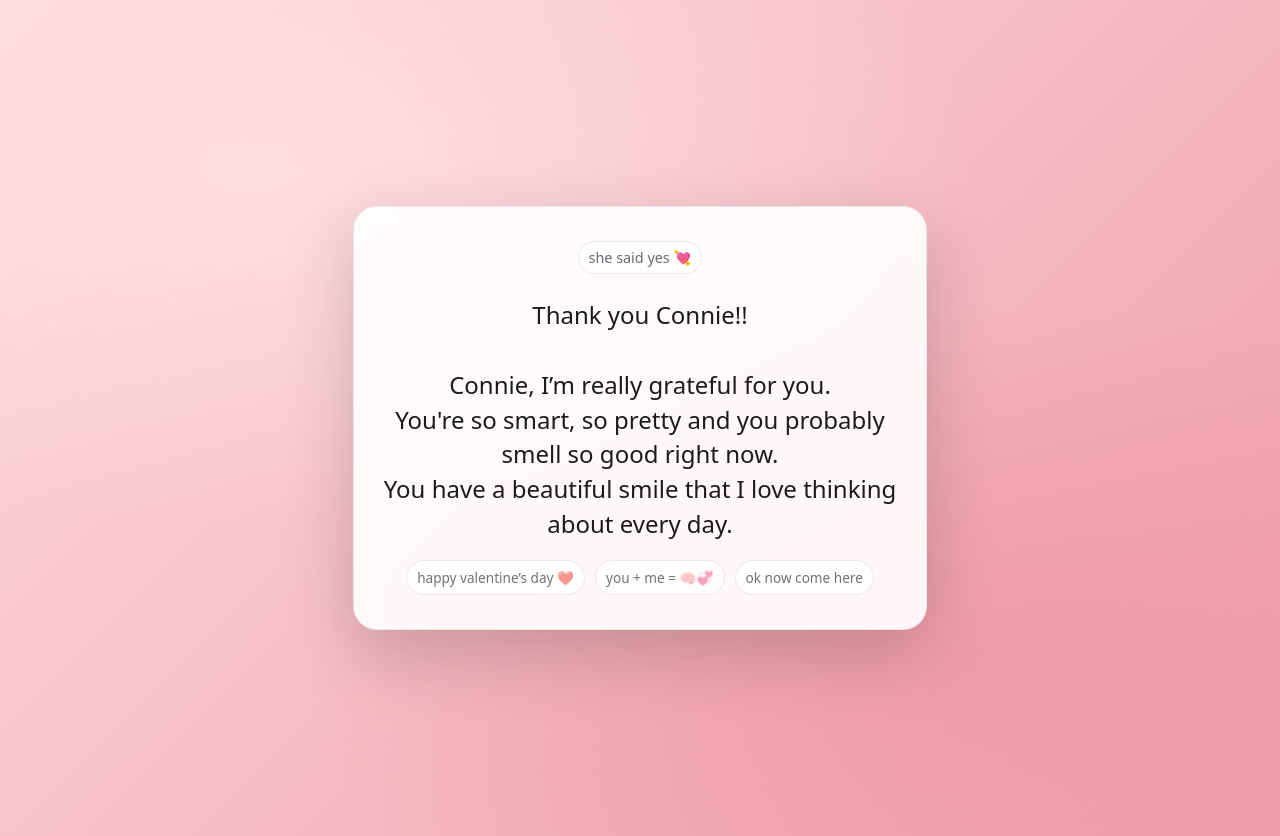
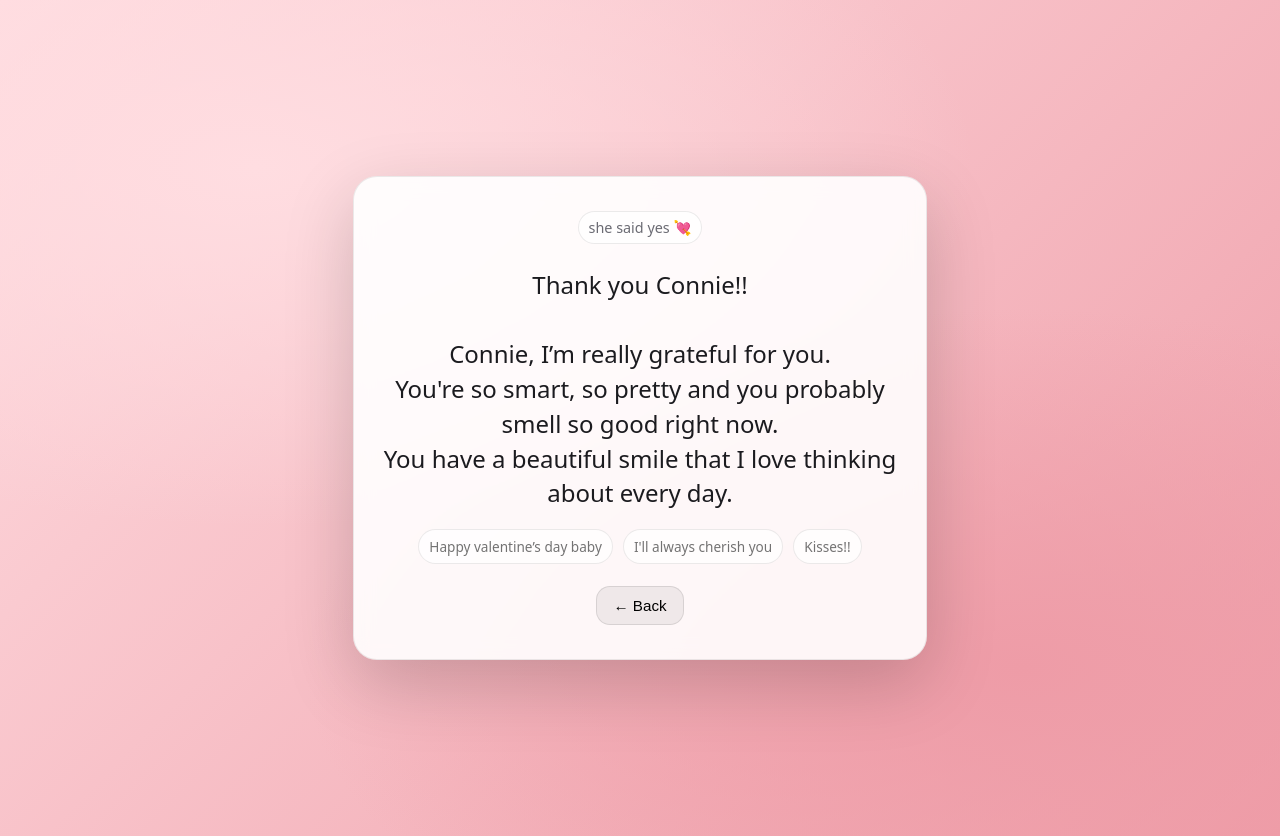
Before and after one commit to adityadasgupta/connie-valentines, a plain HTML site: page index.html in a window 1280 px wide. Both pictures are taken after a click on the button "Yes 💕". Drawn offline with Linux system fonts and the light colour scheme.

Commit message:
add back button logic

```diff
--- a/index.html
+++ b/index.html
@@ -189,6 +189,7 @@
     const yesButton = document.getElementById("yes");
     const card = document.getElementById("card");
     const pleaseLayer = document.getElementById("pleaseLayer");
+    const originalCardHTML = card.innerHTML;
 
     function moveNoButton() {
       const maxX = 220;
@@ -261,12 +262,33 @@ noButton.addEventListener(
         <div class="tag">she said yes 💘</div>
         <div class="big">${loveNote.replaceAll("\n","<br>")}</div>
         <div class="tinyRow">
-          <span class="pill">happy valentine’s day ❤️</span>
-          <span class="pill">you + me = 🧠💞</span>
-          <span class="pill">ok now come here</span>
+          <span class="pill">Happy valentine’s day baby</span>
+          <span class="pill">I'll always cherish you</span>
+          <span class="pill">Kisses!!</span>
         </div>
-      `;
+
+        <div style="margin-top:22px;">
+      <button id="backBtn"
+        style="
+          background: rgba(0,0,0,0.06);
+          border: 1px solid rgba(0,0,0,0.1);
+          border-radius: 14px;
+          padding: 10px 16px;
+          cursor: pointer;
+          font-size: 0.95rem;
+        ">
+        ← Back
+      </button>
+    </div>
+      `;});
+      // Back button logic
+    document.getElementById("backBtn").addEventListener("click", () => {
+    card.innerHTML = originalCardHTML;
+
+    // Re-bind elements after restoring HTML
+    rebindInitialState();
     });
+
   </script>
 </body>
 </html>
```
